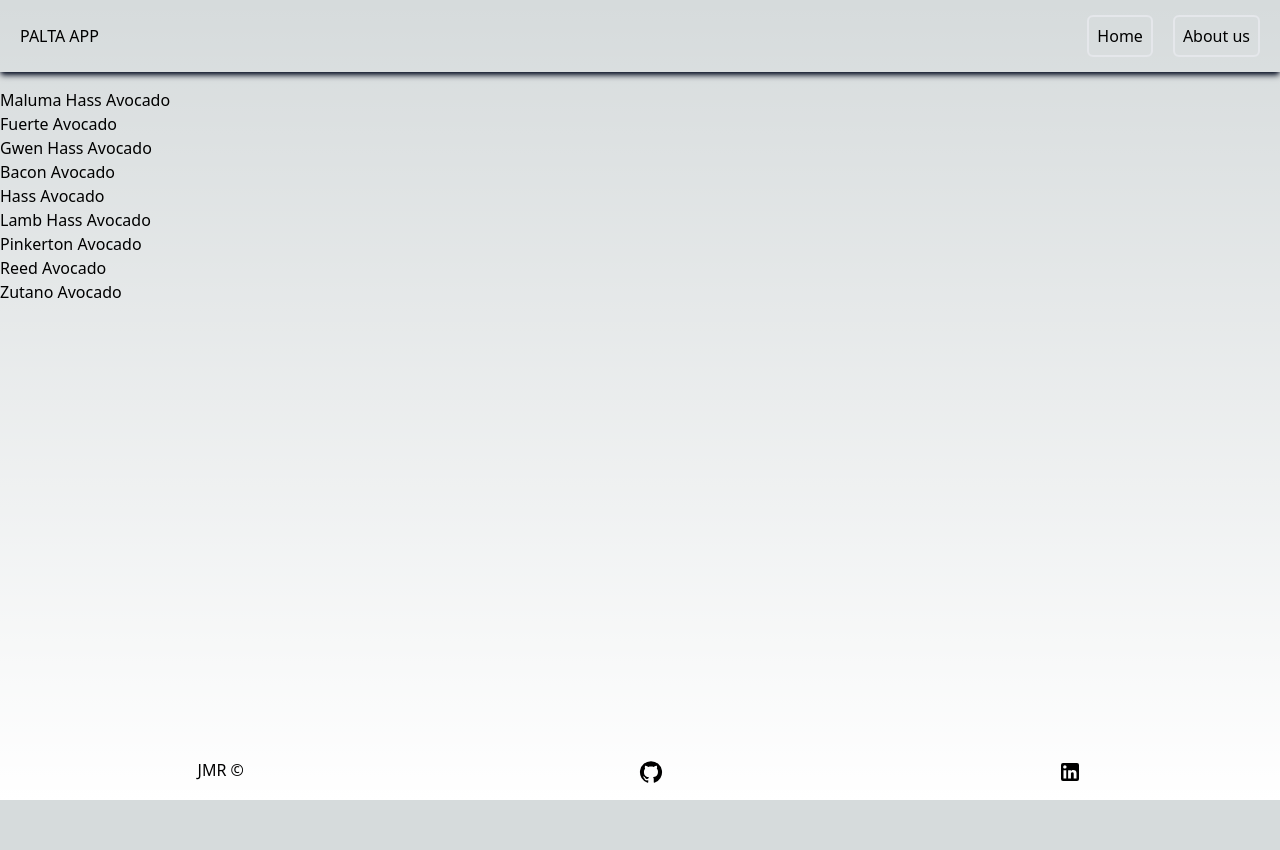
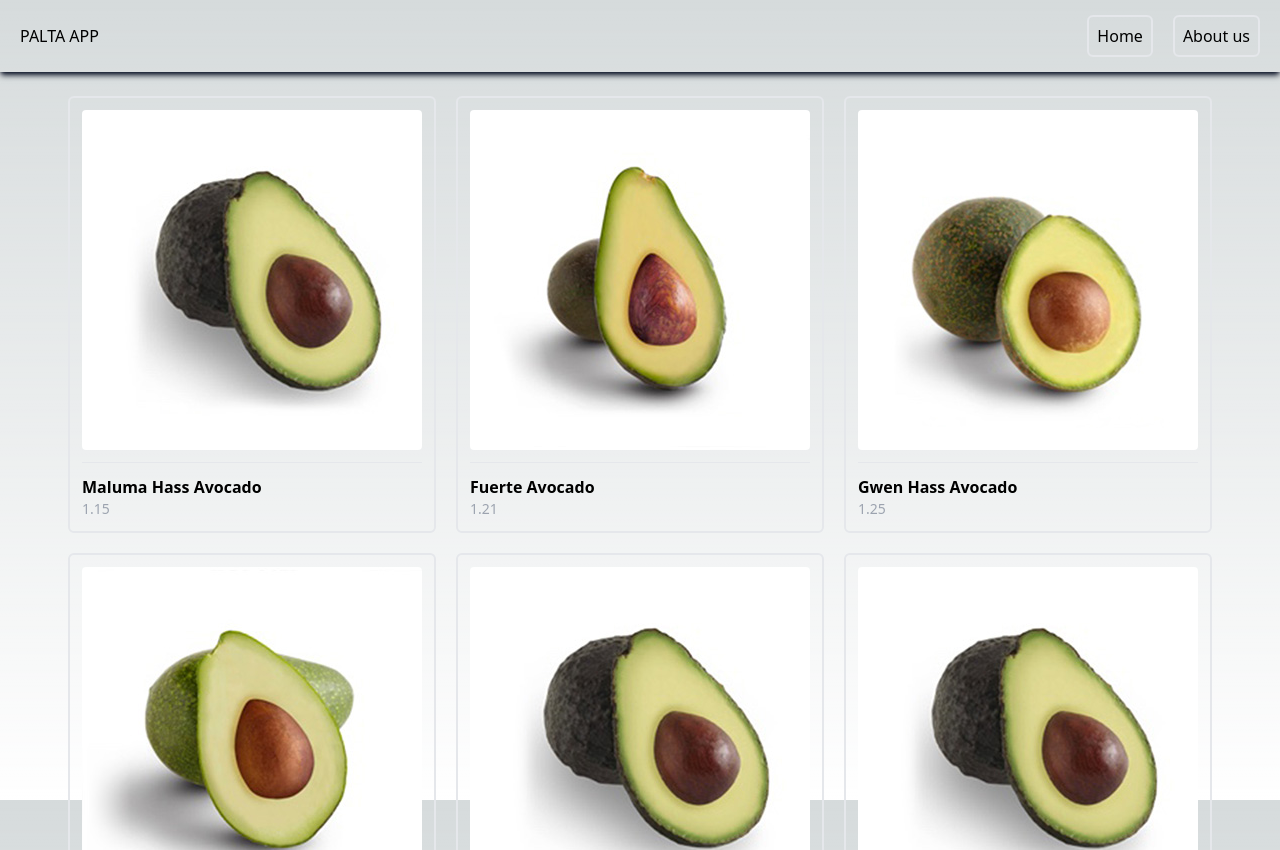
Before and after one commit to JMRodriguez-work/palta-next, a Next.js app: page / in a window 1280 px wide. Shown: the top 850 px of the page. Before the commit the page ends 800 px from the top, so only its background shows below. Built offline with nearby package versions, Linux system fonts and the light colour scheme.

Commit message:
ADD: Card Component

```diff
--- /dev/null
+++ b/src/components/Card.tsx
@@ -0,0 +1,19 @@
+import Image from 'next/image'
+import React from 'react'
+
+interface CardProps {
+  item: TProduct
+}
+
+export default function Card ({ item }: CardProps): JSX.Element {
+  return (
+    <article className='flex flex-col justify-center min-w-[200px] border-2 p-3 gap-3 rounded-md cursor-pointer transition-all ease duration-200 hover:border-slate-800  '>
+        <Image className='rounded w-full h-auto object-cover' src={item.image} alt={item.name} width={200} height={150} priority />
+        <hr />
+        <div className='flex flex-col'>
+            <span className='text-left font-bold'>{item.name}</span>
+            <span className='text-gray-400 text-sm'>{item.price}</span>
+        </div>
+    </article>
+  )
+}
--- a/src/pages/index.tsx
+++ b/src/pages/index.tsx
@@ -1,5 +1,6 @@
 import Head from 'next/head'
 import { useEffect, useState } from 'react'
+import Card from '@/components/Card'
 
 export default function Home (): JSX.Element {
   const [productList, setProductList] = useState<TProduct[]>([])
@@ -24,10 +25,11 @@ export default function Home (): JSX.Element {
         <title>Home - Paltas</title>
         <meta name="description" content="App de diferentes paltas" />
       </Head>
-      {/* <Navbar /> */}
-      {productList?.map(item => (
-        <div key={item.id}>{item.name}</div>
-      ))}
+      <ul className='w-full flex justify-center align-center gap-5 p-2 flex-wrap'>
+        {productList?.map(item => (
+          <li key={item.id}><Card item={item} /></li>
+        ))}
+      </ul>
     </main>
   )
 }
--- a/tsconfig.json
+++ b/tsconfig.json
@@ -14,10 +14,11 @@
     "isolatedModules": true,
     "jsx": "preserve",
     "incremental": true,
-    "baseUrl": ".",
+    "baseUrl": "./",
     "paths": {
       "@/*": ["./src/*"],
-      "@database:": ["database/db.ts"]
+      "@database:": ["database/db.ts"],
+      "@components": ["components/*"]
     }
   },
   "include": ["next-env.d.ts", "**/*.ts", "**/*.tsx"],
```
